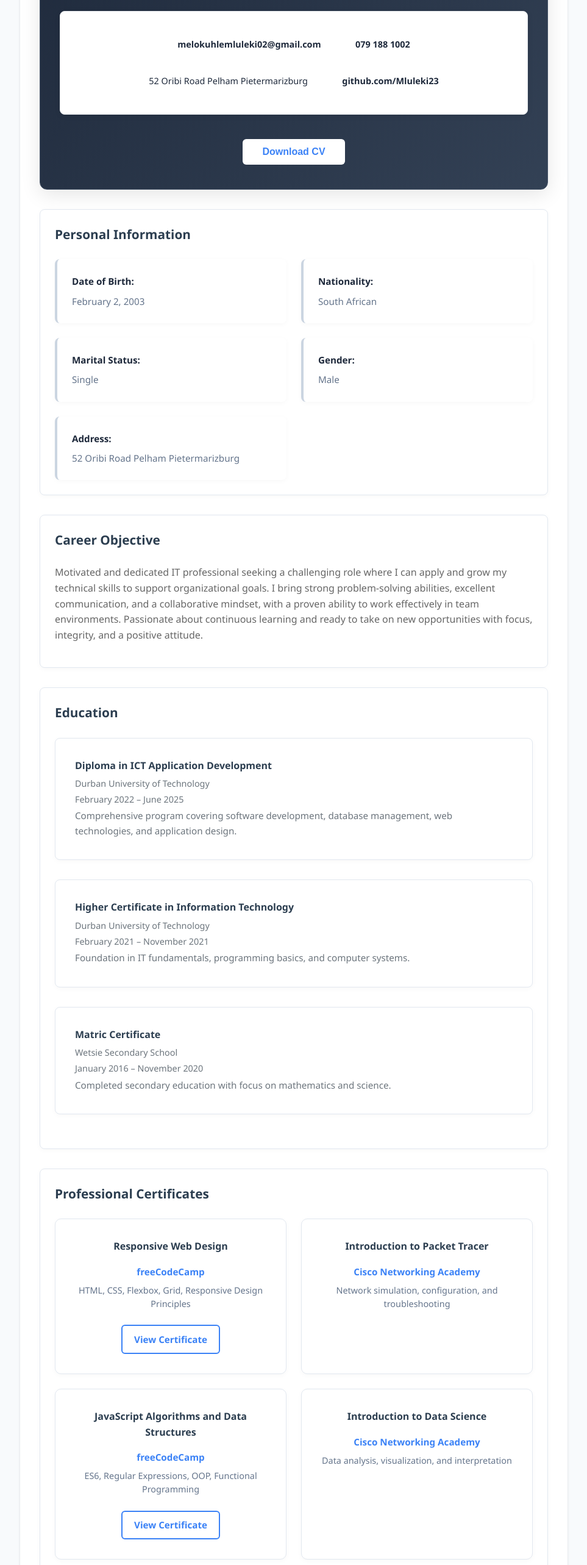
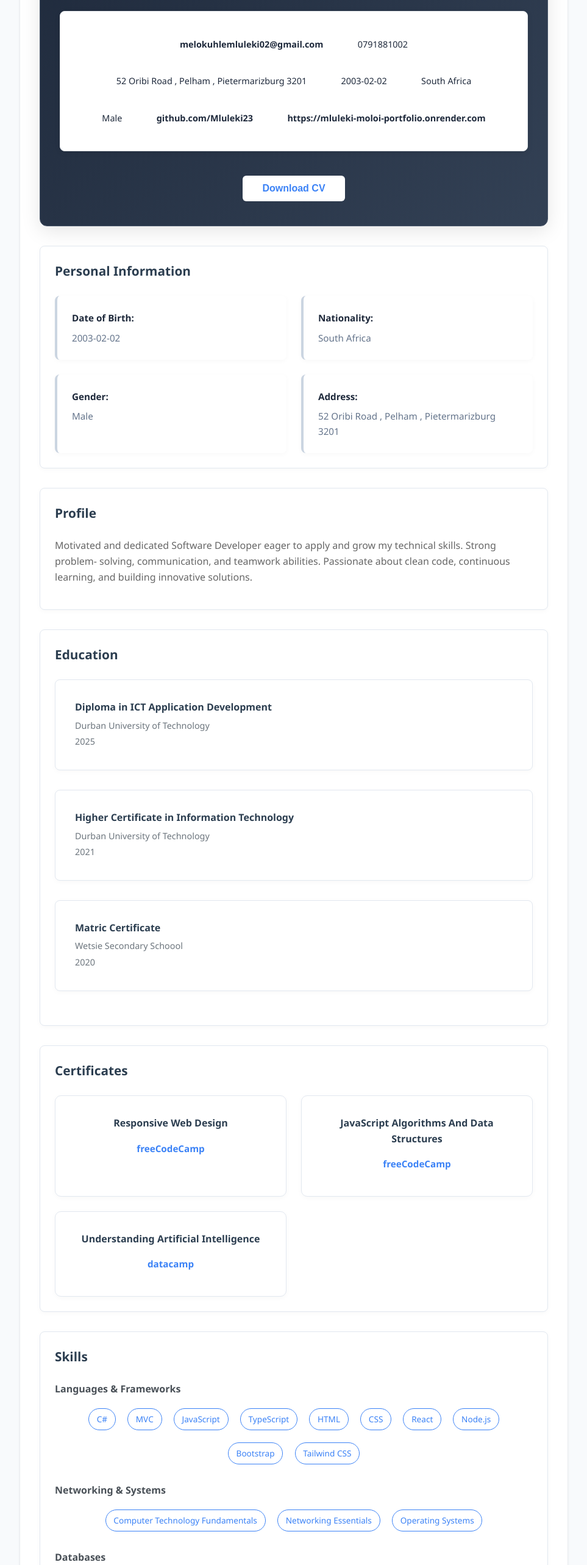
Before and after one commit to Mluleki23/Mluleki-Moloi-Portfolio, a React (Vite) app: page /cv in a window 1280 px wide. Shown: the part 220-2786 px from the top of the page at 61% size, without its empty margins (158-1121 px from the left). Built offline with nearby package versions, Linux system fonts and the light colour scheme.

Commit message:
Update CV page information to match new PDF, including profile, education, skills, certificates, experience, and references

```diff
--- a/src/pages/CV.tsx
+++ b/src/pages/CV.tsx
@@ -1,4 +1,4 @@
-const CVPdf = new URL("../Images/Mluleki-CV.pdf", import.meta.url).href;
+const CVPdf = new URL("../Images/Mluleki CV (3).pdf", import.meta.url).href;
 
 const CV = () => {
   const downloadCV = () => {
@@ -21,12 +21,11 @@ const CV = () => {
               melokuhlemluleki02@gmail.com
             </a>
           </p>
-          <p>
-            <a href="tel:+27791881002">079 188 1002</a>
-          </p>
-          <p>
-            <span>52 Oribi Road Pelham Pietermarizburg</span>
-          </p>
+          <p>0791881002</p>
+          <p>52 Oribi Road , Pelham , Pietermarizburg 3201</p>
+          <p>2003-02-02</p>
+          <p>South Africa</p>
+          <p>Male</p>
           <p>
             <a
               href="https://github.com/Mluleki23"
@@ -34,6 +33,15 @@ const CV = () => {
               rel="noopener noreferrer"
             >
               github.com/Mluleki23
+            </a>
+          </p>
+          <p>
+            <a
+              href="https://mluleki-moloi-portfolio.onrender.com"
+              target="_blank"
+              rel="noopener noreferrer"
+            >
+              https://mluleki-moloi-portfolio.onrender.com
             </a>
           </p>
         </div>
@@ -47,15 +55,11 @@ const CV = () => {
         <div className="info-grid">
           <div className="info-item">
             <strong>Date of Birth:</strong>
-            <span>February 2, 2003</span>
+            <span>2003-02-02</span>
           </div>
           <div className="info-item">
             <strong>Nationality:</strong>
-            <span>South African</span>
-          </div>
-          <div className="info-item">
-            <strong>Marital Status:</strong>
-            <span>Single</span>
+            <span>South Africa</span>
           </div>
           <div className="info-item">
             <strong>Gender:</strong>
@@ -63,21 +67,17 @@ const CV = () => {
           </div>
           <div className="info-item">
             <strong>Address:</strong>
-            <span>52 Oribi Road Pelham Pietermarizburg</span>
+            <span>52 Oribi Road , Pelham , Pietermarizburg 3201</span>
           </div>
         </div>
       </section>
 
       <section className="objective">
-        <h3>Career Objective</h3>
+        <h3>Profile</h3>
         <p>
-          Motivated and dedicated IT professional seeking a challenging role
-          where I can apply and grow my technical skills to support
-          organizational goals. I bring strong problem-solving abilities,
-          excellent communication, and a collaborative mindset, with a proven
-          ability to work effectively in team environments. Passionate about
-          continuous learning and ready to take on new opportunities with focus,
-          integrity, and a positive attitude.
+          Motivated and dedicated Software Developer eager to apply and grow my technical skills. Strong problem-
+          solving, communication, and teamwork abilities. Passionate about clean code, continuous learning, and
+          building innovative solutions.
         </p>
       </section>
 
@@ -89,11 +89,7 @@ const CV = () => {
             <div className="timeline-content">
               <h4>Diploma in ICT Application Development</h4>
               <p className="institution">Durban University of Technology</p>
-              <p className="duration">February 2022 – June 2025</p>
-              <p className="description">
-                Comprehensive program covering software development, database
-                management, web technologies, and application design.
-              </p>
+              <p className="duration">2025</p>
             </div>
           </div>
           <div className="education-item">
@@ -101,93 +97,54 @@ const CV = () => {
             <div className="timeline-content">
               <h4>Higher Certificate in Information Technology</h4>
               <p className="institution">Durban University of Technology</p>
-              <p className="duration">February 2021 – November 2021</p>
-              <p className="description">
-                Foundation in IT fundamentals, programming basics, and computer
-                systems.
-              </p>
+              <p className="duration">2021</p>
             </div>
           </div>
           <div className="education-item">
             <div className="timeline-marker"></div>
             <div className="timeline-content">
               <h4>Matric Certificate</h4>
-              <p className="institution">Wetsie Secondary School</p>
-              <p className="duration">January 2016 – November 2020</p>
-              <p className="description">
-                Completed secondary education with focus on mathematics and
-                science.
-              </p>
+              <p className="institution">Wetsie Secondary Schoool</p>
+              <p className="duration">2020</p>
             </div>
           </div>
         </div>
       </section>
 
       <section className="certificates">
-        <h3>Professional Certificates</h3>
+        <h3>Certificates</h3>
         <div className="certificates-grid">
           <div className="certificate-card">
             <h4>Responsive Web Design</h4>
             <p className="cert-provider">freeCodeCamp</p>
-            <p className="cert-description">
-              HTML, CSS, Flexbox, Grid, Responsive Design Principles
-            </p>
-            <a
-              href="https://www.freecodecamp.org/certification/mlulekimoloi02/responsive-web-design"
-              target="_blank"
-              rel="noopener noreferrer"
-              className="cert-link"
-            >
-              View Certificate
-            </a>
           </div>
           <div className="certificate-card">
-            <h4>Introduction to Packet Tracer</h4>
-            <p className="cert-provider">Cisco Networking Academy</p>
-            <p className="cert-description">
-              Network simulation, configuration, and troubleshooting
-            </p>
+            <h4>JavaScript Algorithms And Data Structures</h4>
+            <p className="cert-provider">freeCodeCamp</p>
           </div>
           <div className="certificate-card">
-            <h4>JavaScript Algorithms and Data Structures</h4>
-            <p className="cert-provider">freeCodeCamp</p>
-            <p className="cert-description">
-              ES6, Regular Expressions, OOP, Functional Programming
-            </p>
-            <a
-              href="https://www.freecodecamp.org/certification/mlulekimoloi02/javascript-algorithms-and-data-structures-v8"
-              target="_blank"
-              rel="noopener noreferrer"
-              className="cert-link"
-            >
-              View Certificate
-            </a>
-          </div>
-          <div className="certificate-card">
-            <h4>Introduction to Data Science</h4>
-            <p className="cert-provider">Cisco Networking Academy</p>
-            <p className="cert-description">
-              Data analysis, visualization, and interpretation
-            </p>
+            <h4>Understanding Artificial Intelligence</h4>
+            <p className="cert-provider">datacamp</p>
           </div>
         </div>
       </section>
 
       <section className="skills">
-        <h3>Technical Skills</h3>
+        <h3>Skills</h3>
         <div className="skills-container">
           <div className="skills-section">
             <h4>Languages & Frameworks</h4>
             <div className="skill-tags">
+              <span className="skill-tag">C#</span>
+              <span className="skill-tag">MVC</span>
+              <span className="skill-tag">JavaScript</span>
+              <span className="skill-tag">TypeScript</span>
+              <span className="skill-tag">HTML</span>
+              <span className="skill-tag">CSS</span>
               <span className="skill-tag">React</span>
               <span className="skill-tag">Node.js</span>
-              <span className="skill-tag">C#</span>
-              <span className="skill-tag">ASP.NET</span>
-              <span className="skill-tag">JavaScript</span>
-              <span className="skill-tag">TypeScript</span>
-              <span className="skill-tag">HTML5</span>
-              <span className="skill-tag">CSS3</span>
-              <span className="skill-tag">SQL</span>
+              <span className="skill-tag">Bootstrap</span>
+              <span className="skill-tag">Tailwind CSS</span>
             </div>
           </div>
           <div className="skills-section">
@@ -197,20 +154,49 @@ const CV = () => {
                 Computer Technology Fundamentals
               </span>
               <span className="skill-tag">Networking Essentials</span>
-              <span className="skill-tag">Cisco Packet Tracer</span>
+              <span className="skill-tag">Operating Systems</span>
+            </div>
+          </div>
+          <div className="skills-section">
+            <h4>Databases</h4>
+            <div className="skill-tags">
+              <span className="skill-tag">PostgreSQL</span>
+              <span className="skill-tag">MySQL</span>
             </div>
           </div>
           <div className="skills-section">
             <h4>Professional Strengths</h4>
             <div className="skill-tags">
-              <span className="skill-tag">Excellent Communication</span>
-              <span className="skill-tag">Teamwork & Collaboration</span>
-              <span className="skill-tag">Time Management</span>
-              <span className="skill-tag">Leadership</span>
-              <span className="skill-tag">Problem Solving</span>
-              <span className="skill-tag">Adaptability</span>
+              <span className="skill-tag">Excellent communication and teamwork</span>
+              <span className="skill-tag">Strong time management and leadership abilities</span>
+              <span className="skill-tag">Ability to work under pressure and meet deadlines</span>
+              <span className="skill-tag">Analytical and problem-solving skills</span>
             </div>
           </div>
+        </div>
+      </section>
+
+      <section className="experience">
+        <h3>Professional Experience</h3>
+        <div className="experience-item">
+          <h4>CodeTribe Digital Solutions Developer Trainee, mLab Southern Africa</h4>
+          <p className="duration">07/2025 – 03/2026</p>
+          <p className="location">Pietermarizburg, KZN</p>
+          <ul>
+            <li>Collaborate with other trainees as needed to define and develop requirements derived from discussions with the facilitator.</li>
+            <li>Identify and collaborate with a local small business to define and develop requirements for a relevant digital solution.</li>
+            <li>Learn to develop applications and code software applications to adhere to designs that support business requirements for external customers.</li>
+            <li>Learn to write requirement specifications and design documents for a variety of development tasks including feature development, database design and system integrations.</li>
+            <li>Attend to the required refactoring, debugging, and implementing of necessary changes.</li>
+            <li>Document processes for specifications to ensure quality.</li>
+            <li>Evaluate system specifications against client requirements.</li>
+            <li>Participate in implementing new software features and maintain existing features.</li>
+            <li>Assist in developing user guide/ manuals as necessary.</li>
+            <li>Self-organise</li>
+            <li>Plan and Design</li>
+            <li>Complete projects, assignments, tasks and provide reports as and when needed.</li>
+            <li>Participate in all Scrum events/ meeting (Stand up meeting, Planning, review, retrospective etc.).</li>
+          </ul>
         </div>
       </section>
 
@@ -218,20 +204,18 @@ const CV = () => {
         <h3>Languages</h3>
         <div className="language-list">
           <div className="language-item">
-            <span className="language-name">English</span>
-            <div className="proficiency-bar">
-              <div className="proficiency-fill" style={{ width: "90%" }}></div>
-            </div>
-            <span className="proficiency-label">Fluent</span>
+            <span className="language-name">Isizulu</span>
           </div>
           <div className="language-item">
-            <span className="language-name">IsiZulu</span>
-            <div className="proficiency-bar">
-              <div className="proficiency-fill" style={{ width: "100%" }}></div>
-            </div>
-            <span className="proficiency-label">Native</span>
+            <span className="language-name">English</span>
           </div>
         </div>
+      </section>
+
+      <section className="references">
+        <h3>References</h3>
+        <p>Dlozi Mthethwa, Facilitator</p>
+        <p>dlozi.mthethwa@gmail.com, 0763509451</p>
       </section>
     </div>
   );
```
Also changed, not shown: 2 other files (tests, documents, lock files or other folders).
